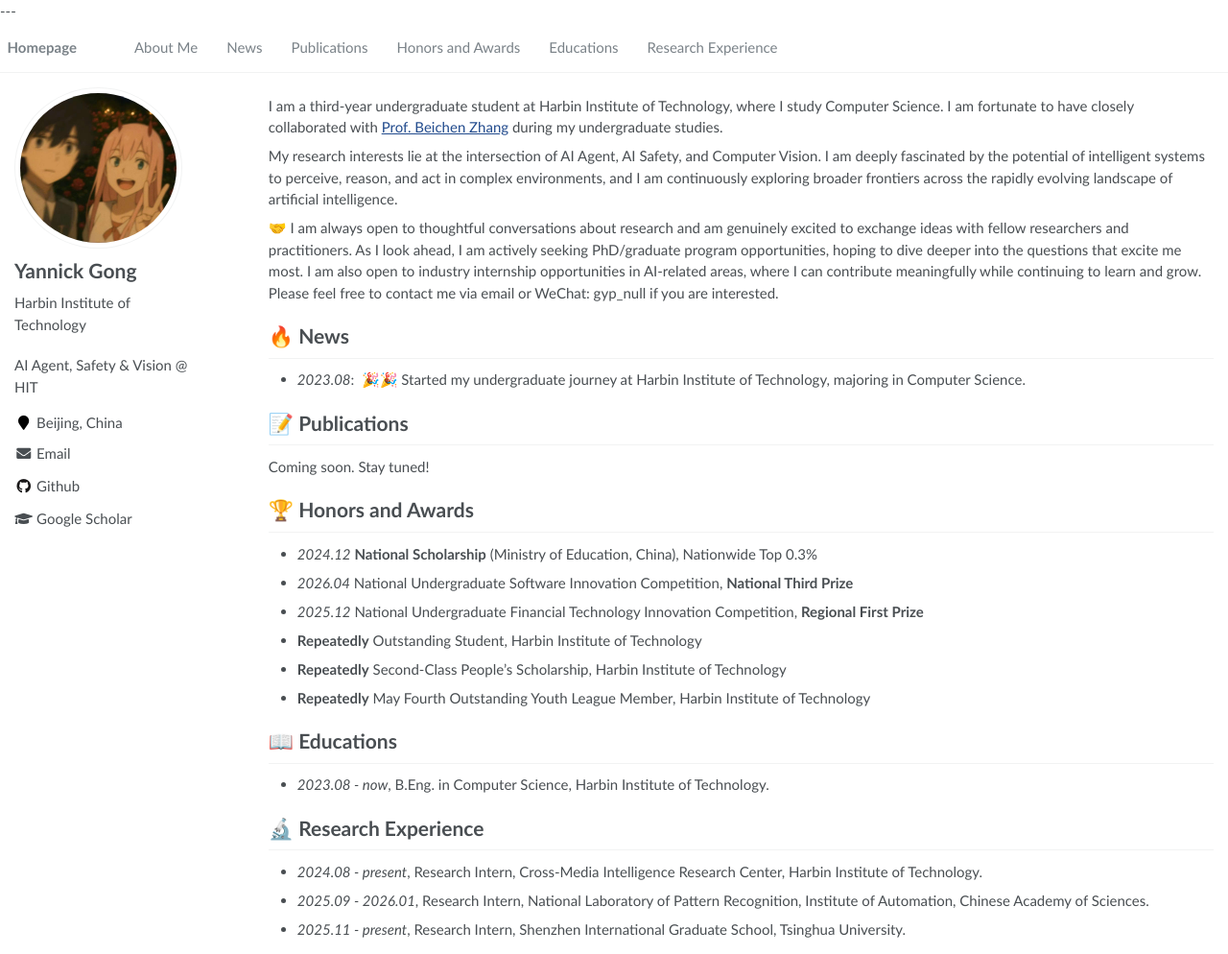
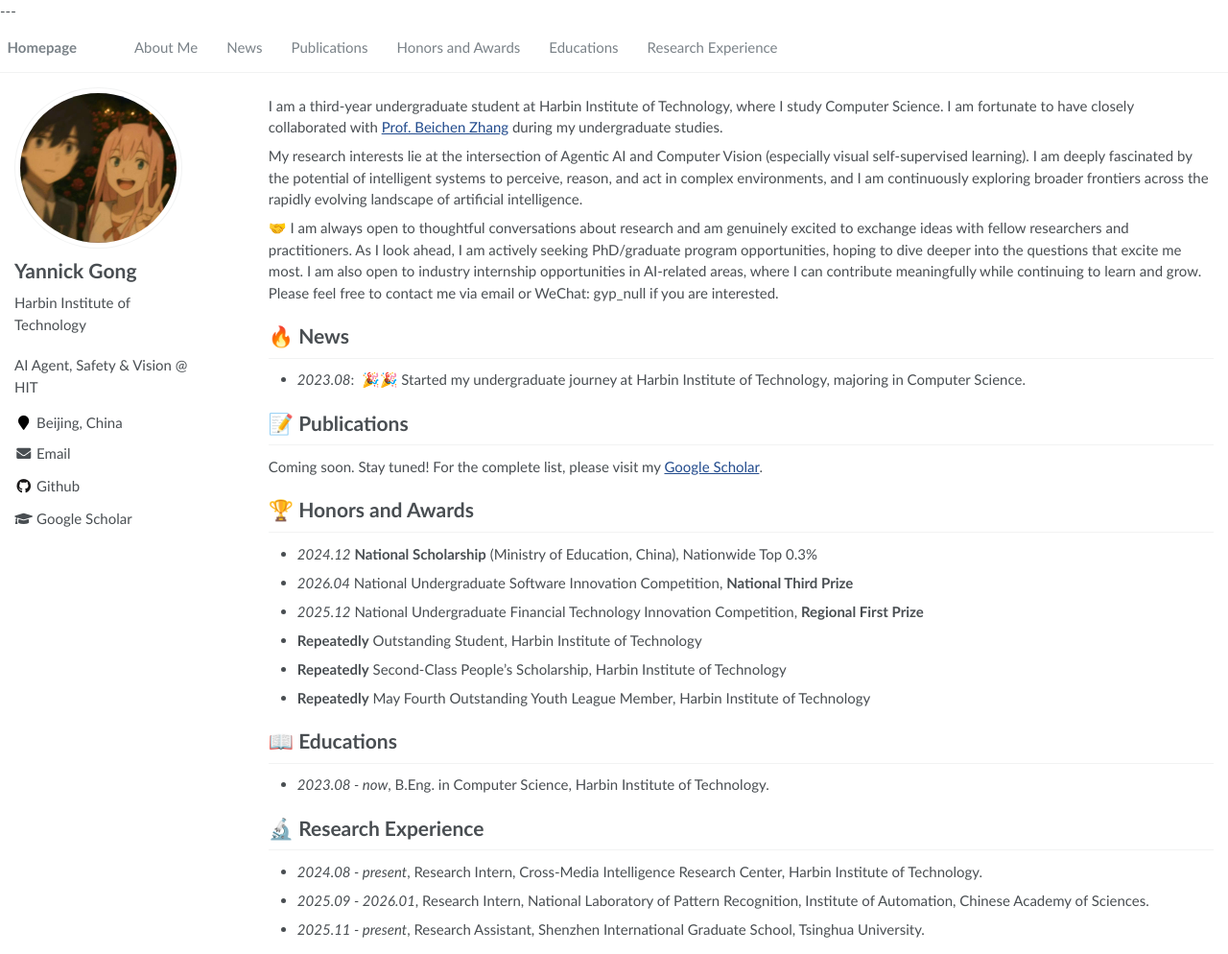
Before and after one commit to yanpeigong/yanpeigong.github.io, a Jekyll site: the page built from _pages/about.md, in a window 1280 px wide and 994 px high. Shown: the whole window at 96% size. Built offline with Jekyll 4.4.1, drawn with Linux system fonts in a browser that asks for light colours.

Commit message:
@ Update research interests, publications link, and research assistant title
- Change research interests to "Agentic AI and Computer Vision (especially
  visual self-supervised learning)"
- Add Google Scholar link to Publications section
- Update Tsinghua position from Research Intern to Research Assistant
@

```diff
--- a/_pages/about.md
+++ b/_pages/about.md
@@ -19,7 +19,7 @@ redirect_from:
 
 I am a third-year undergraduate student at Harbin Institute of Technology, where I study Computer Science. I am fortunate to have closely collaborated with [Prof. Beichen Zhang](https://homepage.hit.edu.cn/beiczhang) during my undergraduate studies.
 
-My research interests lie at the intersection of AI Agent, AI Safety, and Computer Vision. I am deeply fascinated by the potential of intelligent systems to perceive, reason, and act in complex environments, and I am continuously exploring broader frontiers across the rapidly evolving landscape of artificial intelligence.
+My research interests lie at the intersection of Agentic AI and Computer Vision (especially visual self-supervised learning). I am deeply fascinated by the potential of intelligent systems to perceive, reason, and act in complex environments, and I am continuously exploring broader frontiers across the rapidly evolving landscape of artificial intelligence.
 
 🤝 I am always open to thoughtful conversations about research and am genuinely excited to exchange ideas with fellow researchers and practitioners. As I look ahead, I am actively seeking PhD/graduate program opportunities, hoping to dive deeper into the questions that excite me most. I am also open to industry internship opportunities in AI-related areas, where I can contribute meaningfully while continuing to learn and grow. Please feel free to contact me via email or WeChat: gyp_null if you are interested.
 
@@ -29,7 +29,7 @@ My research interests lie at the intersection of AI Agent, AI Safety, and Comput
 
 # 📝 Publications
 
-Coming soon. Stay tuned!
+Coming soon. Stay tuned! For the complete list, please visit my <a href="https://scholar.google.com.hk/citations?user=h9Vs5-sAAAAJ&hl=en" target="_blank">Google Scholar</a>.
 
 # 🏆 Honors and Awards
 - *2024.12* **National Scholarship** (Ministry of Education, China), Nationwide Top 0.3%
@@ -45,4 +45,4 @@ Coming soon. Stay tuned!
 # 🔬 Research Experience
 - *2024.08 - present*, Research Intern, Cross-Media Intelligence Research Center, Harbin Institute of Technology.
 - *2025.09 - 2026.01*, Research Intern, National Laboratory of Pattern Recognition, Institute of Automation, Chinese Academy of Sciences.
-- *2025.11 - present*, Research Intern, Shenzhen International Graduate School, Tsinghua University.
+- *2025.11 - present*, Research Assistant, Shenzhen International Graduate School, Tsinghua University.
```
